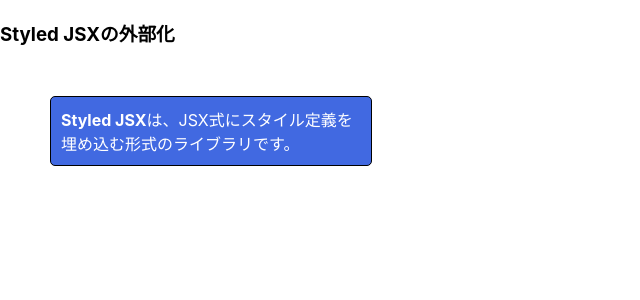
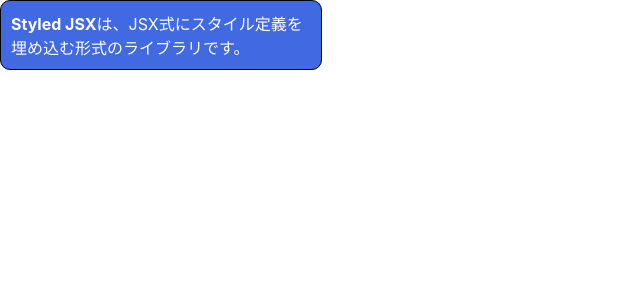
Before and after one commit to Yuma0309/Study-React, a React app in the folder React_sample_Yuma/my-styled/: page / in a window 1280 px wide. Shown: the top 300 px of the page, without its empty margins (0-640 px from the left). Built offline with nearby package versions, Linux system fonts and the light colour scheme.

Commit message:
リスト5-2-12までの動作を確認

```diff
--- a/React_sample_Yuma/my-styled/src/index.js
+++ b/React_sample_Yuma/my-styled/src/index.js
@@ -4,16 +4,16 @@ import ReactDOM from 'react-dom/client';
 import './index.css';
 import reportWebVitals from './reportWebVitals';
 
-import StyledCss from './StyledCss';
+import StyledDynamic from './StyledDynamic';
 /* eslint-enable no-unused-vars */
 
 const root = ReactDOM.createRoot(document.getElementById('root'));
 
 root.render(
-  <>
-    <h3>Styled JSXの外部化</h3>
-    <StyledCss />
-  </>
+  <StyledDynamic theme={{
+    radius: true,
+    color: 'royalblue'
+  }} />
 );
 
 // If you want to start measuring performance in your app, pass a function
```
